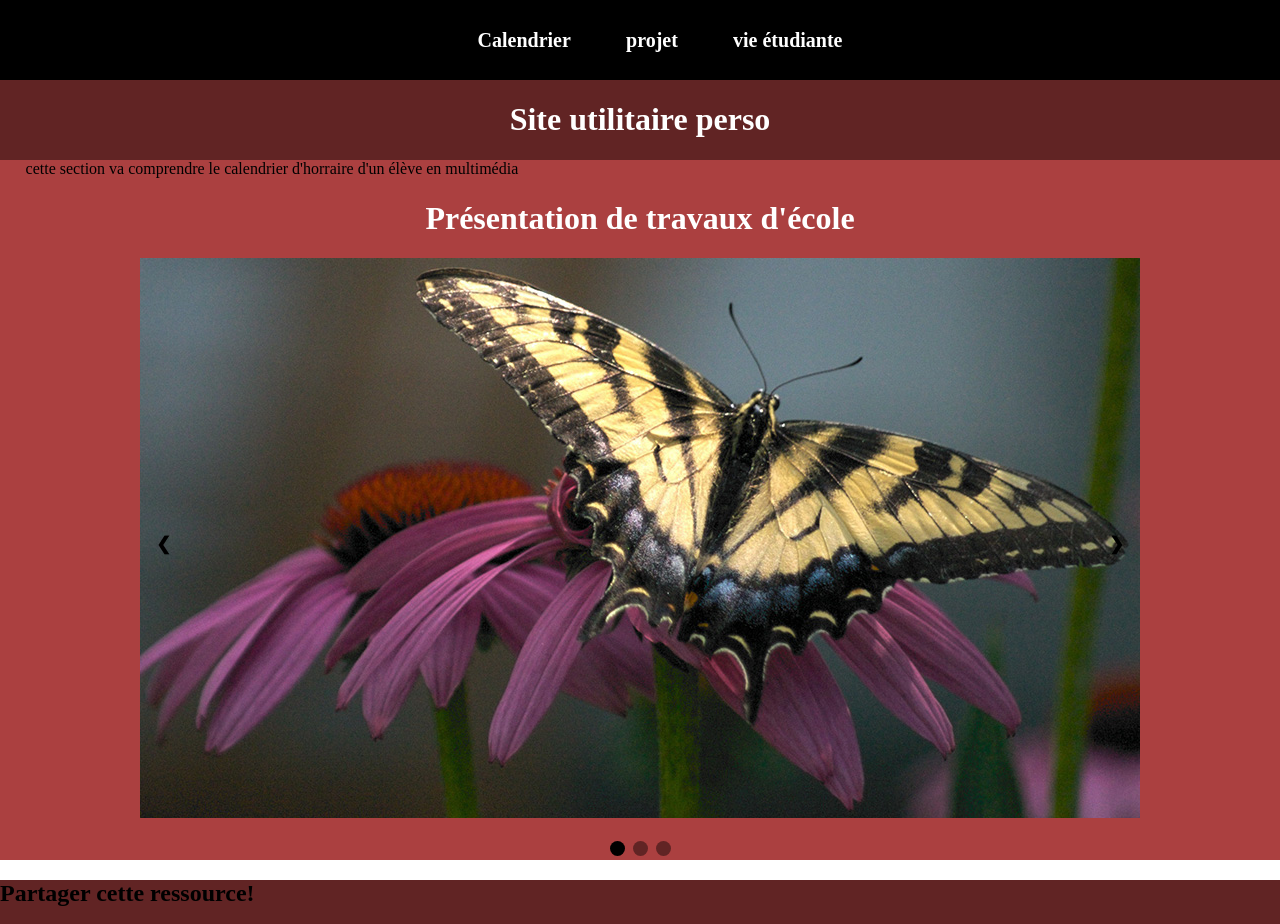
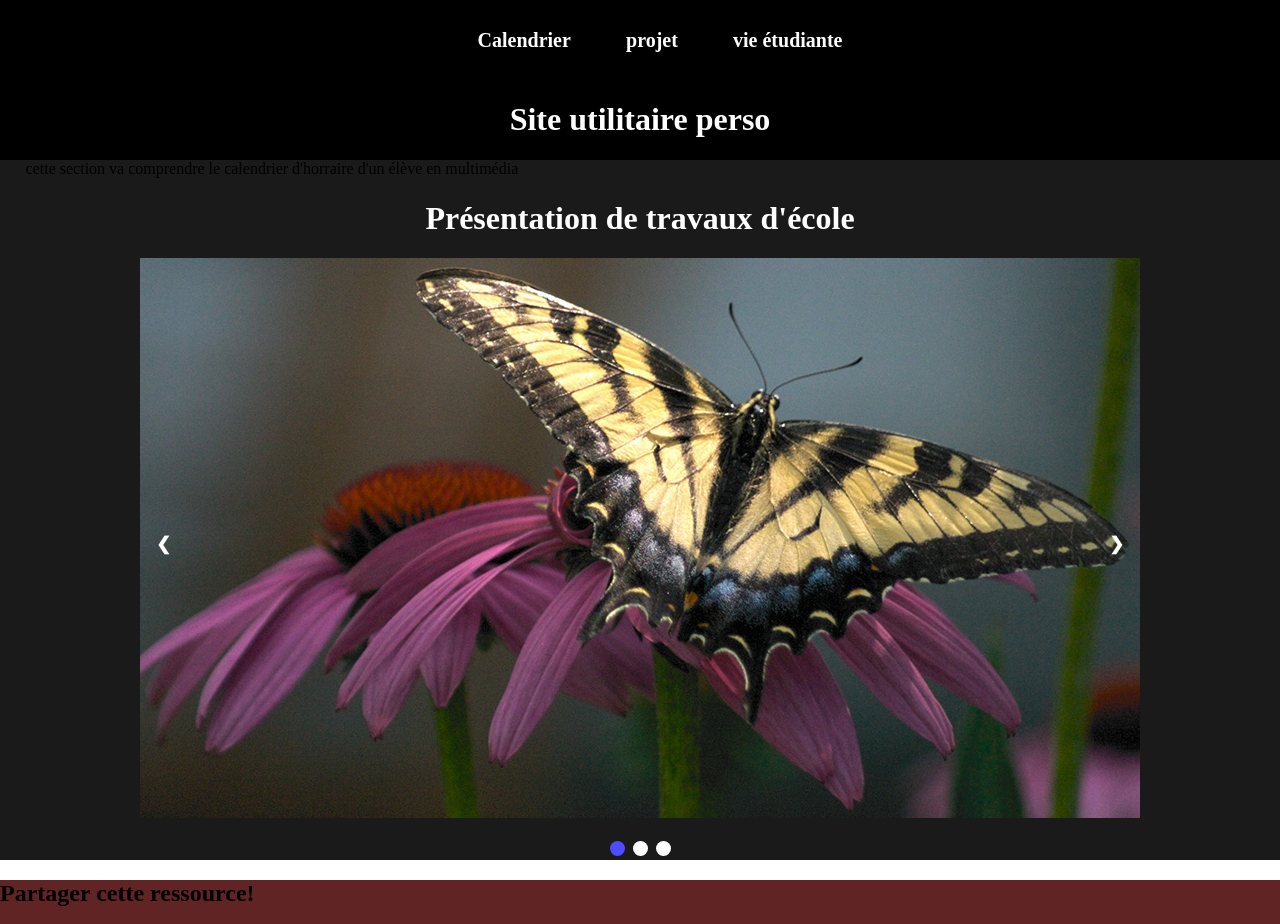
Before and after one commit to poloderty21/App_tp1, a plain HTML site: page index.html in a window 1280 px wide. Shown: the top 924 px of the page. Drawn offline with Linux system fonts and the light colour scheme.

Commit message:
changement couleur général

```diff
--- a/sass/_carousel.scss
+++ b/sass/_carousel.scss
@@ -16,7 +16,7 @@
     width: auto;
     margin-top: -22px;
     padding: 16px;
-    color: $couleur_noire;
+    color: $couleur_blanche;
     font-weight: bold;
     font-size: 18px;
     transition: 0.6s ease;
@@ -38,13 +38,13 @@
     height: 15px;
     width: 15px;
     margin: 0 2px;
-    background-color: $couleur_rouge;
+    background-color: $couleur_blanche;
     border-radius: 50%;
     display: inline-block;
     transition: background-color 0.6s ease;
   }
   .active, .dot:hover {
-    background-color: $couleur_noire;
+    background-color: #4d4dff;
   }
   /* Fading animation */
   .fade {
--- a/sass/_layout.scss
+++ b/sass/_layout.scss
@@ -14,10 +14,10 @@ header,nav,main{
     display: flex;
 }
 header{
-    background-color: $couleur_rouge;
+    background-color: $couleur_noire;
 }
 .section-slider h1:first-child{
-    color: white;
+    color: $couleur_blanche;
     text-align: center;
 }
 header section h1{
@@ -47,7 +47,7 @@ nav{
 main{
     display: flex;
     flex-direction: column;
-    background-color: lighten($couleur_rouge,20%);
+    background-color: lighten($couleur_noire,10%);
 }
 footer{
     background-color: $couleur_rouge;
--- a/sass/_variables.scss
+++ b/sass/_variables.scss
@@ -3,3 +3,4 @@ $couleur_rouge: rgb(97, 36, 36);
 $couleur_noire: #000;
 $couleur_blanche: #fff;
 $couleur_gris: #333333;
+$couleur_blue:#000033;
```
Also changed, not shown: css/style.css, 1 other file.
